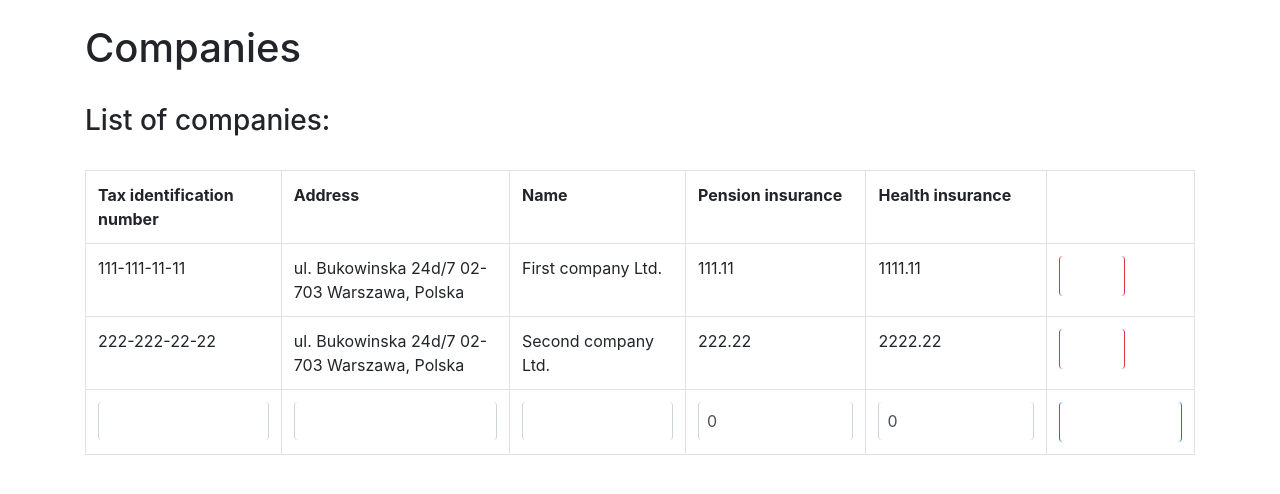
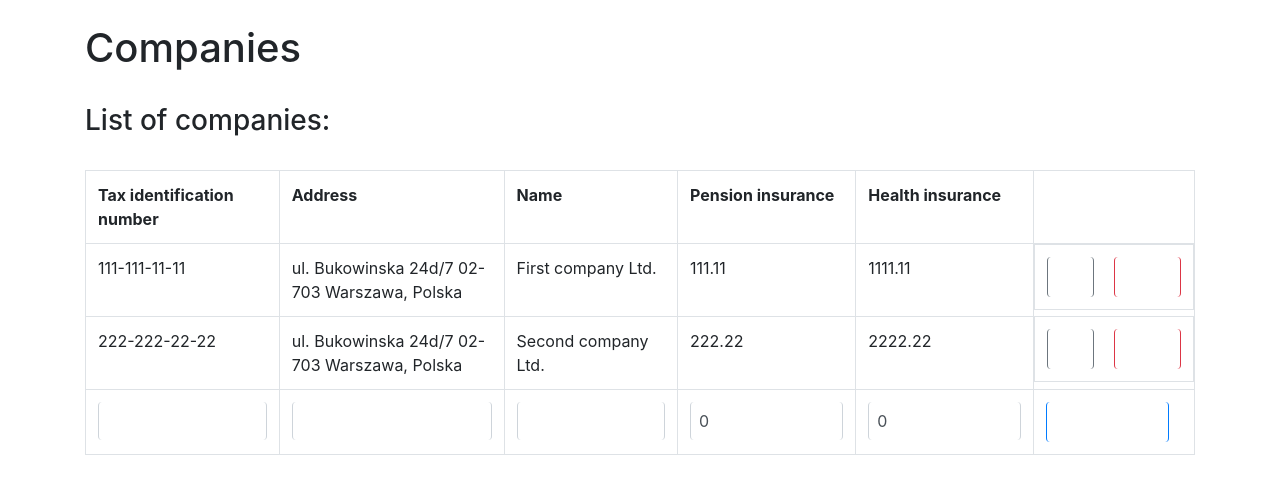
Before and after one commit to Irenkia/invoicing-system-iryna-tiutiun, an Angular app in the folder angular-frontend/invoicing-app/: page / in a window 1280 px wide. Shown: the top 494 px of the page. Built offline with nearby package versions, Linux system fonts and the light colour scheme.

Commit message:
added possibility to update company

```diff
--- a/angular-frontend/invoicing-app/angular.json
+++ b/angular-frontend/invoicing-app/angular.json
@@ -23,13 +23,9 @@
             "polyfills": "src/polyfills.ts",
             "tsConfig": "tsconfig.app.json",
             "aot": true,
-            "assets": [
-              "src/favicon.ico",
-              "src/assets"
-            ],
+            "assets": ["src/favicon.ico", "src/assets"],
             "styles": [
               "node_modules/bootstrap/dist/css/bootstrap.min.css",
-              "node_modules/bootstrap-icons/font/bootstrap-icons.css",
               "src/styles.css"
             ],
             "scripts": [
@@ -90,13 +86,8 @@
             "polyfills": "src/polyfills.ts",
             "tsConfig": "tsconfig.spec.json",
             "karmaConfig": "karma.conf.js",
-            "assets": [
-              "src/favicon.ico",
-              "src/assets"
-            ],
-            "styles": [
-              "src/styles.css"
-            ],
+            "assets": ["src/favicon.ico", "src/assets"],
+            "styles": ["src/styles.css"],
             "scripts": []
           }
         },
@@ -108,9 +99,7 @@
               "tsconfig.spec.json",
               "e2e/tsconfig.json"
             ],
-            "exclude": [
-              "**/node_modules/**"
-            ]
+            "exclude": ["**/node_modules/**"]
           }
         },
         "e2e": {
--- a/angular-frontend/invoicing-app/src/app/app.component.html
+++ b/angular-frontend/invoicing-app/src/app/app.component.html
@@ -1,11 +1,14 @@
 <div class="container" role="main">
-  <br/>
+  <br />
   <h1>Companies</h1>
   <div>
     <br />
     <h3>List of companies:</h3>
     <br />
-    <table id="companiesTable" class="table table-striped thead-light table-bordered">
+    <table
+      id="companiesTable"
+      class="table table-striped thead-light table-bordered"
+    >
       <tr>
         <th>Tax identification number</th>
         <th>Address</th>
@@ -14,21 +17,142 @@
         <th>Health insurance</th>
         <th></th>
       </tr>
+
       <tr *ngFor="let company of companies">
-        <td>{{ company.taxIdentificationNumber }}</td>
-        <td>{{ company.address }}</td>
-        <td>{{ company.name }}</td>
-        <td>{{ company.pensionInsurance }}</td>
-        <td>{{ company.healthInsurance }}</td>
-        <td><button (click)="deleteCompany(company)" class="btn btn-danger">Delete</button></td>
+        <td *ngIf="!company.editMode">{{ company.taxIdentificationNumber }}</td>
+        <td *ngIf="company.editMode">
+          <input
+            [(ngModel)]="company.editedCompany.taxIdentificationNumber"
+            type="text"
+            class="form-control"
+            name="taxIdentificationNumber"
+          />
+        </td>
+
+        <td *ngIf="!company.editMode">{{ company.address }}</td>
+        <td *ngIf="company.editMode">
+          <input
+            [(ngModel)]="company.editedCompany.address"
+            type="text"
+            class="form-control"
+            name="address"
+          />
+        </td>
+
+        <td *ngIf="!company.editMode">{{ company.name }}</td>
+        <td *ngIf="company.editMode">
+          <input
+            [(ngModel)]="company.editedCompany.name"
+            type="text"
+            class="form-control"
+            name="name"
+          />
+        </td>
+
+        <td *ngIf="!company.editMode">{{ company.pensionInsurance }}</td>
+        <td *ngIf="company.editMode">
+          <input
+            [(ngModel)]="company.editedCompany.pensionInsurance"
+            type="text"
+            class="form-control"
+            name="pensionInsurance"
+          />
+        </td>
+
+        <td *ngIf="!company.editMode">{{ company.healthInsurance }}</td>
+        <td *ngIf="company.editMode">
+          <input
+            [(ngModel)]="company.editedCompany.healthInsurance"
+            type="text"
+            class="form-control"
+            name="healthInsurance"
+          />
+        </td>
+
+        <td class="d-flex justify-content-center">
+          <button
+            *ngIf="!company.editMode"
+            (click)="triggerUpdate(company)"
+            class="btn btn-secondary"
+          >
+            Edit
+          </button>
+          <span *ngIf="!company.editMode">&nbsp;</span>
+          <button
+            *ngIf="!company.editMode"
+            (click)="deleteCompany(company)"
+            class="btn btn-danger"
+          >
+            Delete
+          </button>
+
+          <button
+            *ngIf="company.editMode"
+            (click)="updateCompany(company)"
+            class="btn btn-primary"
+          >
+            Update company
+          </button>
+          <span *ngIf="company.editMode">&nbsp;</span>
+          <button
+            *ngIf="company.editMode"
+            (click)="cancelCompanyUpdate(company)"
+            class="btn btn-secondary"
+          >
+            Cancel
+          </button>
+        </td>
       </tr>
+
       <tr>
-        <td><input [(ngModel)]="newCompany.taxIdentificationNumber" type="text" class="form-control" name="taxIdentificationNumber"></td>
-        <td><input [(ngModel)]="newCompany.address" type="text" class="form-control" name="address"></td>
-        <td><input [(ngModel)]="newCompany.name" type="text" class="form-control" name="name"></td>
-        <td><input [(ngModel)]="newCompany.pensionInsurance" type="text" class="form-control" name="pensionInsurance"></td>
-        <td><input [(ngModel)]="newCompany.healthInsurance" type="text" class="form-control" name="healthInsurance"></td>
-        <td><input (click)="addCompany()" type="button" class="btn btn-primary" value="Add company"></td>
+        <td>
+          <input
+            [(ngModel)]="newCompany.taxIdentificationNumber"
+            type="text"
+            class="form-control"
+            name="taxIdentificationNumber"
+          />
+        </td>
+        <td>
+          <input
+            [(ngModel)]="newCompany.address"
+            type="text"
+            class="form-control"
+            name="address"
+          />
+        </td>
+        <td>
+          <input
+            [(ngModel)]="newCompany.name"
+            type="text"
+            class="form-control"
+            name="name"
+          />
+        </td>
+        <td>
+          <input
+            [(ngModel)]="newCompany.pensionInsurance"
+            type="text"
+            class="form-control"
+            name="pensionInsurance"
+          />
+        </td>
+        <td>
+          <input
+            [(ngModel)]="newCompany.healthInsurance"
+            type="text"
+            class="form-control"
+            name="healthInsurance"
+          />
+        </td>
+        <td>
+          <input
+            (click)="addCompany()"
+            type="button"
+            class="btn btn-primary"
+            value="Add company"
+          />
+        </td>
       </tr>
     </table>
   </div>
--- a/angular-frontend/invoicing-app/src/app/app.component.ts
+++ b/angular-frontend/invoicing-app/src/app/app.component.ts
@@ -1,21 +1,19 @@
 import { Component } from '@angular/core';
-import { NgModule } from '@angular/core';
-
-import { NgbModule } from '@ng-bootstrap/ng-bootstrap';
 import { Company } from './company';
 
 @Component({
   selector: 'app-root',
   templateUrl: './app.component.html',
-  styleUrls: ['./app.component.css']
+  styleUrls: ['./app.component.css'],
 })
 export class AppComponent {
   title = 'invoicing-app';
 
-  newCompany: Company = new Company("", "", "", 0, 0);
+  newCompany: Company = new Company(0, '', '', '', 0, 0);
 
   companies: Company[] = [
     new Company(
+      1,
       '111-111-11-11',
       'ul. Bukowinska 24d/7 02-703 Warszawa, Polska',
       'First company Ltd.',
@@ -23,20 +21,52 @@ export class AppComponent {
       111.11
     ),
     new Company(
+      2,
       '222-222-22-22',
       'ul. Bukowinska 24d/7 02-703 Warszawa, Polska',
       'Second company Ltd.',
       2222.22,
       222.22
-      )
+    ),
   ];
 
   addCompany() {
     this.companies.push(this.newCompany);
-      this.newCompany = new Company("", "", "", 0, 0);
+    this.newCompany = new Company(0, '', '', '', 0, 0);
+  }
+
+  triggerUpdate(company: Company) {
+    company.editedCompany = new Company(
+      company.id,
+      company.taxIdentificationNumber,
+      company.address,
+      company.name,
+      company.healthInsurance,
+      company.pensionInsurance
+    );
+    company.editMode = true;
+  }
+
+  cancelCompanyUpdate(company: Company) {
+    company.editMode = false;
+  }
+
+  updateCompany(updatedCompany: Company) {
+    updatedCompany.taxIdentificationNumber =
+      updatedCompany.editedCompany.taxIdentificationNumber;
+    updatedCompany.address = updatedCompany.editedCompany.address;
+    updatedCompany.name = updatedCompany.editedCompany.name;
+    updatedCompany.healthInsurance =
+      updatedCompany.editedCompany.healthInsurance;
+    updatedCompany.pensionInsurance =
+      updatedCompany.editedCompany.pensionInsurance;
+
+    updatedCompany.editMode = false;
   }
 
   deleteCompany(companyToDelete: Company) {
-      this.companies = this.companies.filter(company => company !== companyToDelete);
+    this.companies = this.companies.filter(
+      (company) => company !== companyToDelete
+    );
   }
 }
--- a/angular-frontend/invoicing-app/src/app/company.ts
+++ b/angular-frontend/invoicing-app/src/app/company.ts
@@ -1,12 +1,13 @@
-export class Company{
+export class Company {
+  public editMode: boolean = false;
+  public editedCompany: Company | null = null;
 
   constructor(
+    public id: number,
     public taxIdentificationNumber: string,
     public address: string,
     public name: string,
     public healthInsurance: number,
     public pensionInsurance: number
-  ){
-  }
-
+  ) {}
 }
```
Also changed, not shown: angular-frontend/invoicing-app/src/app/app.module.ts (+4 -11 lines), angular-frontend/invoicing-app/tsconfig.json (+2 -5 lines). Lines whose indentation alone changed are shown as unchanged.
